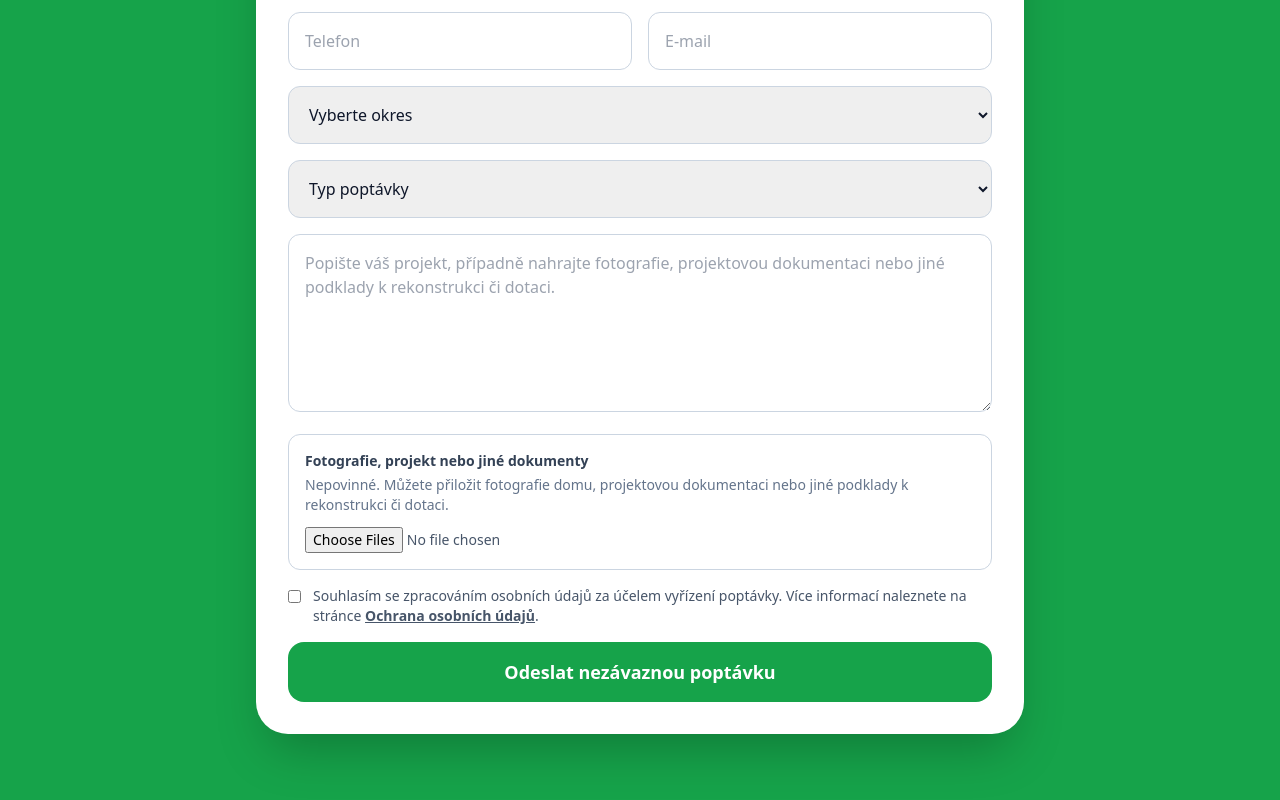
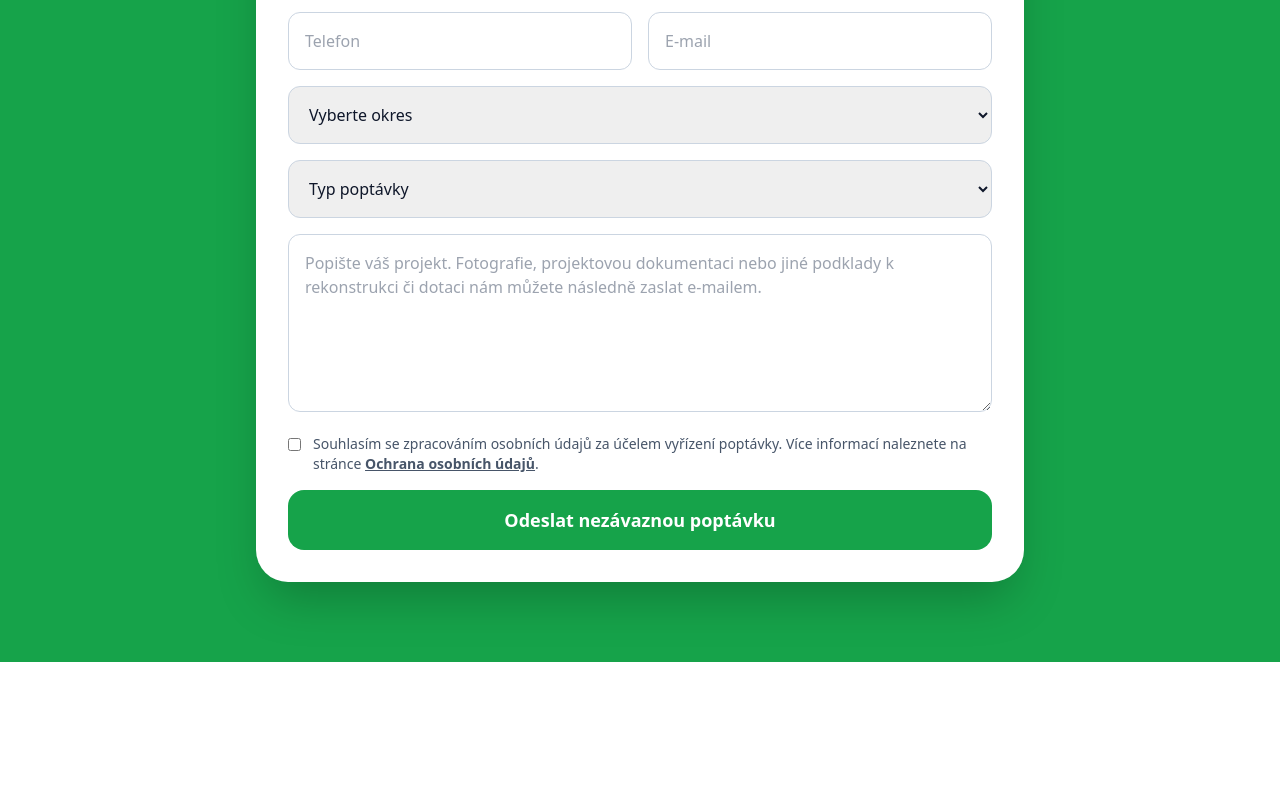
Before and after one commit to Enerixsro/enerix-web, a Next.js app: page / in a window 1280 px wide. Shown: the part 3018-3818 px from the top of the page. After the commit the page ends 3680 px from the top, so only its background shows below. Built offline with nearby package versions, Linux system fonts and the light colour scheme.

Commit message:
Update index.js

```diff
--- a/pages/index.js
+++ b/pages/index.js
@@ -116,7 +116,10 @@ export default function EnerixLandingPage() {
         </div>
       </section>
 
-      <section id="sluzby" className="mx-auto max-w-7xl px-6 py-20 md:px-10">
+      <section
+        id="sluzby"
+        className="mx-auto max-w-7xl px-6 py-20 md:px-10"
+      >
         <div className="max-w-2xl">
           <div className="text-sm font-semibold uppercase tracking-[0.2em] text-green-700">
             Služby
@@ -139,6 +142,7 @@ export default function EnerixLandingPage() {
               className="rounded-2xl border border-slate-200 bg-white p-5 shadow-sm transition hover:-translate-y-1 hover:shadow-lg"
             >
               <div className="mb-3 h-10 w-10 rounded-xl bg-green-100" />
+
               <div className="font-semibold text-slate-900">{service}</div>
             </div>
           ))}
@@ -153,6 +157,7 @@ export default function EnerixLandingPage() {
               className="rounded-3xl border border-white/10 bg-white/5 p-6 shadow-lg backdrop-blur"
             >
               <div className="text-xl font-semibold">{item.title}</div>
+
               <p className="mt-3 text-sm leading-7 text-slate-300">
                 {item.text}
               </p>
@@ -232,11 +237,15 @@ export default function EnerixLandingPage() {
           <div className="mt-10 grid gap-4 md:grid-cols-3">
             <div className="rounded-2xl bg-white/10 p-5 backdrop-blur">
               <div className="text-sm text-green-100">Telefon</div>
-              <div className="mt-1 text-xl font-semibold">720 480 861</div>
+
+              <div className="mt-1 text-xl font-semibold">
+                720 480 861
+              </div>
             </div>
 
             <div className="rounded-2xl bg-white/10 p-5 backdrop-blur">
               <div className="text-sm text-green-100">E-mail</div>
+
               <div className="mt-1 text-xl font-semibold break-all">
                 jiri.cecka@enerix.cz
               </div>
@@ -244,6 +253,7 @@ export default function EnerixLandingPage() {
 
             <div className="rounded-2xl bg-white/10 p-5 backdrop-blur">
               <div className="text-sm text-green-100">Spolupráce</div>
+
               <div className="mt-1 text-xl font-semibold">
                 Rodinné domy a renovace
               </div>
@@ -253,7 +263,6 @@ export default function EnerixLandingPage() {
           <form
             action="https://formspree.io/f/xrejyodb"
             method="POST"
-            enctype="multipart/form-data"
             className="mx-auto mt-12 max-w-3xl space-y-4 rounded-[2rem] bg-white p-8 text-slate-900 shadow-2xl"
           >
             <input
@@ -332,29 +341,10 @@ export default function EnerixLandingPage() {
 
             <textarea
               name="zprava"
-              placeholder="Popište váš projekt, případně nahrajte fotografie, projektovou dokumentaci nebo jiné podklady k rekonstrukci či dotaci."
+              placeholder="Popište váš projekt. Fotografie, projektovou dokumentaci nebo jiné podklady k rekonstrukci či dotaci nám můžete následně zaslat e-mailem."
               rows="6"
               className="w-full rounded-xl border border-slate-300 p-4"
             />
-
-            <div className="rounded-xl border border-slate-300 p-4 text-left">
-              <label className="block text-sm font-semibold text-slate-700">
-                Fotografie, projekt nebo jiné dokumenty
-              </label>
-
-              <p className="mt-1 text-sm text-slate-500">
-                Nepovinné. Můžete přiložit fotografie domu, projektovou dokumentaci
-                nebo jiné podklady k rekonstrukci či dotaci.
-              </p>
-
-              <input
-                type="file"
-                name="podklady"
-                multiple
-                accept=".jpg,.jpeg,.png,.pdf,.doc,.docx"
-                className="mt-3 w-full text-sm text-slate-600"
-              />
-            </div>
 
             <label className="flex items-start gap-3 text-left text-sm text-slate-600">
               <input type="checkbox" required className="mt-1" />
```
